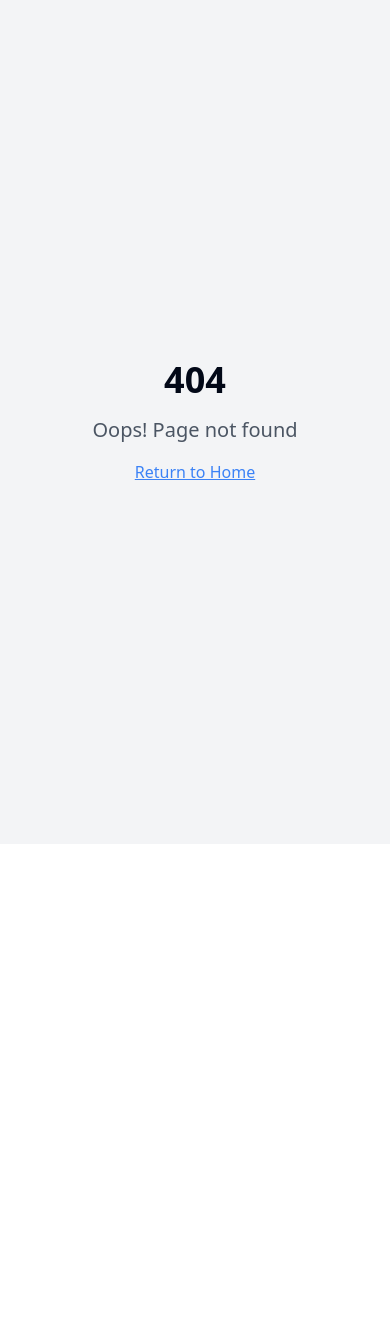
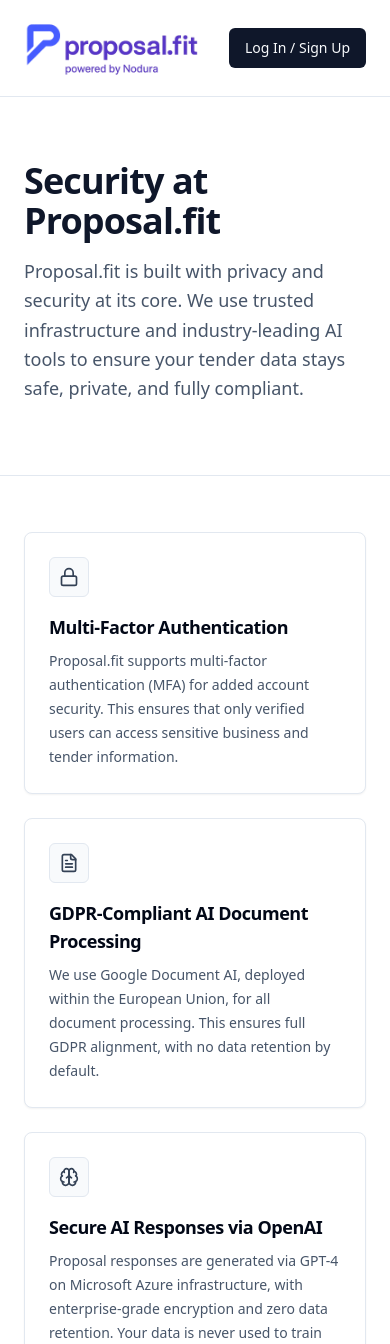
Before and after one commit to jontycasson/tender-scribe-smart, a React (Vite) app: page /security in a window 390 px wide. Before the commit this address had no page. Shown: the top 1344 px of the page. Before the commit the page ends 844 px from the top, so only its background shows below. Built offline with nearby package versions, Linux system fonts and the light colour scheme.

Commit message:
Add Security page
Implement a new "Security & Data Protection" page with a white theme, mirroring the Supabase layout. This includes a hero section, a 4-card grid with Lucide icons, and a final reassurance section. The page will be responsive and integrated into the site's navigation and routing.

```diff
--- a/src/App.tsx
+++ b/src/App.tsx
@@ -10,6 +10,7 @@ import Auth from "./pages/Auth";
 import NotFound from "./pages/NotFound";
 import NewTender from "./pages/NewTender";
 import TenderDetails from "./pages/TenderDetails";
+import Security from "./pages/Security";
 import { AuthProvider } from "@/hooks/useAuth";
 import { ErrorBoundary } from "@/components/ErrorBoundary";
 
@@ -30,6 +31,7 @@ const App = () => (
               <Route path="/onboarding" element={<Onboarding />} />
               <Route path="/new-tender" element={<NewTender />} />
               <Route path="/tender/:id" element={<TenderDetails />} />
+              <Route path="/security" element={<Security />} />
               {/* ADD ALL CUSTOM ROUTES ABOVE THE CATCH-ALL "*" ROUTE */}
               <Route path="*" element={<NotFound />} />
             </Routes>
--- a/src/components/Navigation.tsx
+++ b/src/components/Navigation.tsx
@@ -38,6 +38,7 @@ export const Navigation = ({ showNewTenderButton = false }: NavigationProps) =>
     <header className="border-b bg-card">
       <div className="max-w-7xl mx-auto px-6 py-4">
         <div className="flex items-center justify-between">
+          <div className="flex items-center">
             <Link to="/" className="flex items-center hover:opacity-80 transition-opacity">
               <img
                 src="/lovable-uploads/730698ea-a3a2-4ade-b2a7-2b63eb99bdf2.png"
@@ -45,6 +46,13 @@ export const Navigation = ({ showNewTenderButton = false }: NavigationProps) =>
                 className="h-16"
               />
             </Link>
+
+            <nav className="hidden md:flex items-center space-x-6 ml-6">
+              <Link to="/security" className="text-sm text-muted-foreground hover:text-foreground">
+                Security
+              </Link>
+            </nav>
+          </div>
 
           <div className="flex items-center space-x-4">
             {user && showNewTenderButton && (
--- /dev/null
+++ b/src/pages/Security.tsx
@@ -0,0 +1,83 @@
+import { Navigation } from "@/components/Navigation";
+import { Card, CardContent } from "@/components/ui/card";
+import { Separator } from "@/components/ui/separator";
+import { Lock, FileText, Brain, Database } from "lucide-react";
+
+const features = [
+  {
+    icon: Lock,
+    title: "Multi-Factor Authentication",
+    text: "Proposal.fit supports multi-factor authentication (MFA) for added account security. This ensures that only verified users can access sensitive business and tender information.",
+  },
+  {
+    icon: FileText,
+    title: "GDPR-Compliant AI Document Processing",
+    text: "We use Google Document AI, deployed within the European Union, for all document processing. This ensures full GDPR alignment, with no data retention by default.",
+  },
+  {
+    icon: Brain,
+    title: "Secure AI Responses via OpenAI",
+    text: "Proposal responses are generated via GPT-4 on Microsoft Azure infrastructure, with enterprise-grade encryption and zero data retention. Your data is never used to train public models.",
+  },
+  {
+    icon: Database,
+    title: "Supabase Data Storage",
+    text: "Proposal data is stored in Supabase (PostgreSQL) with encryption at rest (AES-256), in transit (TLS), and protected by row-level security. Supabase is SOC 2 and HIPAA compliant.",
+  },
+];
+
+const Security = () => {
+  return (
+    <div className="min-h-screen bg-white text-slate-900">
+      <Navigation />
+      <main>
+        {/* Hero */}
+        <section className="max-w-7xl mx-auto px-6 py-16">
+          <h1 className="text-4xl md:text-5xl font-semibold tracking-tight">
+            Security at Proposal.fit
+          </h1>
+          <p className="mt-4 max-w-3xl text-lg leading-relaxed text-slate-600">
+            Proposal.fit is built with privacy and security at its core. We use trusted
+            infrastructure and industry-leading AI tools to ensure your tender data stays
+            safe, private, and fully compliant.
+          </p>
+        </section>
+
+        <Separator className="my-2" />
+
+        {/* 4-card grid */}
+        <section className="max-w-7xl mx-auto px-6 py-12">
+          <div className="grid grid-cols-1 md:grid-cols-2 lg:grid-cols-4 gap-6">
+            {features.map(({ icon: Icon, title, text }) => (
+              <Card key={title} className="border-slate-200">
+                <CardContent className="p-6">
+                  <div className="h-10 w-10 rounded-md border border-slate-200 bg-slate-50 text-slate-700 flex items-center justify-center">
+                    <Icon className="h-5 w-5" />
+                  </div>
+                  <h3 className="mt-4 text-lg font-semibold tracking-tight">{title}</h3>
+                  <p className="mt-2 text-sm leading-6 text-slate-600">{text}</p>
+                </CardContent>
+              </Card>
+            ))}
+          </div>
+        </section>
+
+        <Separator className="my-2" />
+
+        {/* Final statement */}
+        <section className="max-w-5xl mx-auto px-6 py-16">
+          <h2 className="text-2xl md:text-3xl font-semibold tracking-tight">
+            Enterprise-Grade Security. GDPR-Ready.
+          </h2>
+          <p className="mt-4 text-base leading-7 text-slate-600">
+            We understand the importance of handling your data with care. Proposal.fit is
+            hosted in Europe where possible, supports full data export, and works only with
+            trusted providers who meet SOC 2, ISO 27001, and GDPR standards.
+          </p>
+        </section>
+      </main>
+    </div>
+  );
+};
+
+export default Security;
```
Lines whose indentation alone changed are shown as unchanged.
